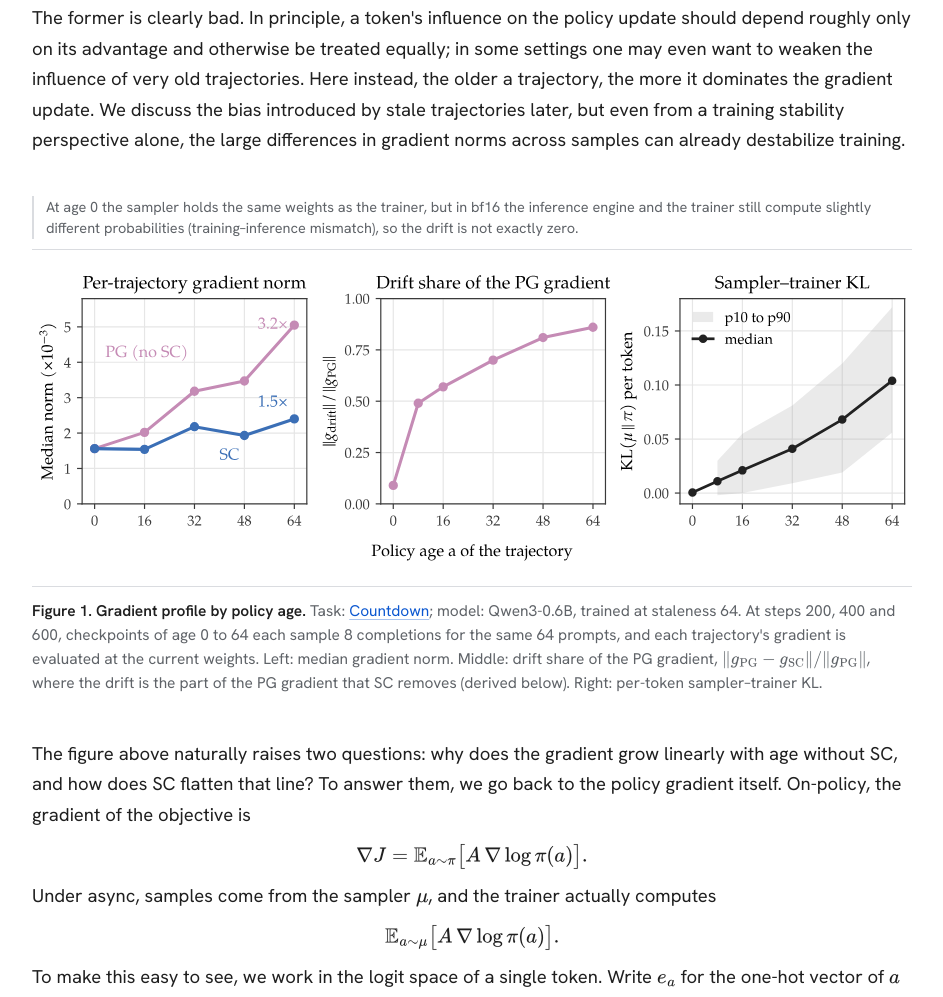
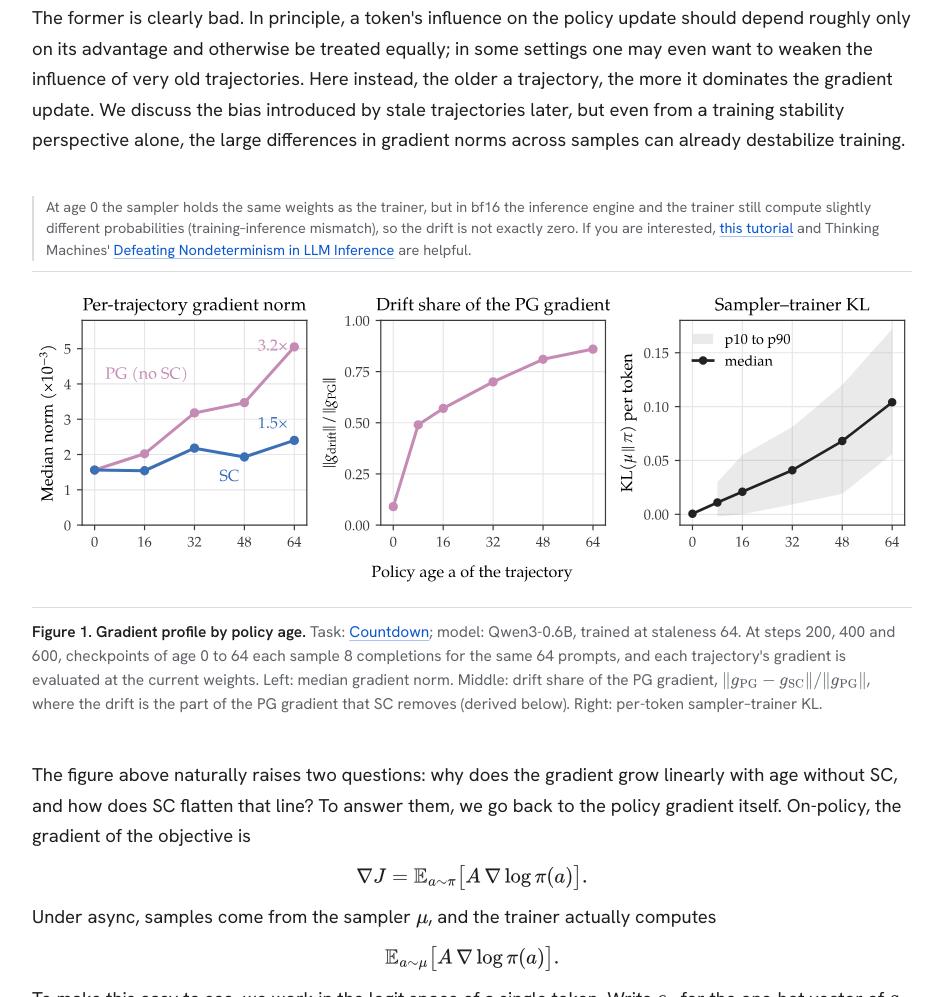
Before and after one commit to Sky-PostTrain/sky-posttrain.github.io, a plain HTML site: page score-centering-async-rl/index.html in a window 1280 px wide. Shown: the part 953-1950 px from the top of the page, without its empty margins (168-1111 px from the left). Drawn offline with nearby package versions, Linux system fonts and the light colour scheme.

Commit message:
Side note: link two tutorials on training-inference mismatch

```diff
--- a/score-centering-async-rl/index.html
+++ b/score-centering-async-rl/index.html
@@ -118,7 +118,7 @@
   </div>
 
   <figure id="fig1">
-    <aside class="side"><span>At age 0 the sampler holds the same weights as the trainer, but in bf16 the inference engine and the trainer still compute slightly different probabilities (training–inference mismatch), so the drift is not exactly zero.</span></aside>
+    <aside class="side"><span>At age 0 the sampler holds the same weights as the trainer, but in bf16 the inference engine and the trainer still compute slightly different probabilities (training–inference mismatch), so the drift is not exactly zero. If you are interested, <a href="https://docs.google.com/presentation/d/1N5llh1tzHnqsUPk68GAkr1bAk56F9P6XM-tdhEQKoig/edit?slide=id.h2bc3c79fd21c15c7_3_75#slide=id.h2bc3c79fd21c15c7_3_75">this tutorial</a> and Thinking Machines' <a href="https://thinkingmachines.ai/blog/defeating-nondeterminism-in-llm-inference/">Defeating Nondeterminism in LLM Inference</a> are helpful.</span></aside>
     <div class="img"><img src="fig/fig3_profile.svg" alt="Left: median gradient norm grows from 1.56 to 5.05 with age for PG, but only to 2.40 for SC. Middle: drift share of the PG gradient rises from 0.09 to 0.86. Right: per-token KL grows from 0.0005 to 0.104."></div>
     <figcaption><span><b>Figure 1. Gradient profile by policy age.</b> Task: <a href="https://arxiv.org/abs/2404.03683">Countdown</a>; model: Qwen3-0.6B, trained at staleness 64. At steps 200, 400 and 600, checkpoints of age 0 to 64 each sample 8 completions for the same 64 prompts, and each trajectory's gradient is evaluated at the current weights. Left: median gradient norm. Middle: drift share of the PG gradient, \(\|g_{\mathrm{PG}} - g_{\mathrm{SC}}\| / \|g_{\mathrm{PG}}\|\), where the drift is the part of the PG gradient that SC removes (derived below). Right: per-token sampler–trainer KL.</span></figcaption>
   </figure>
```
